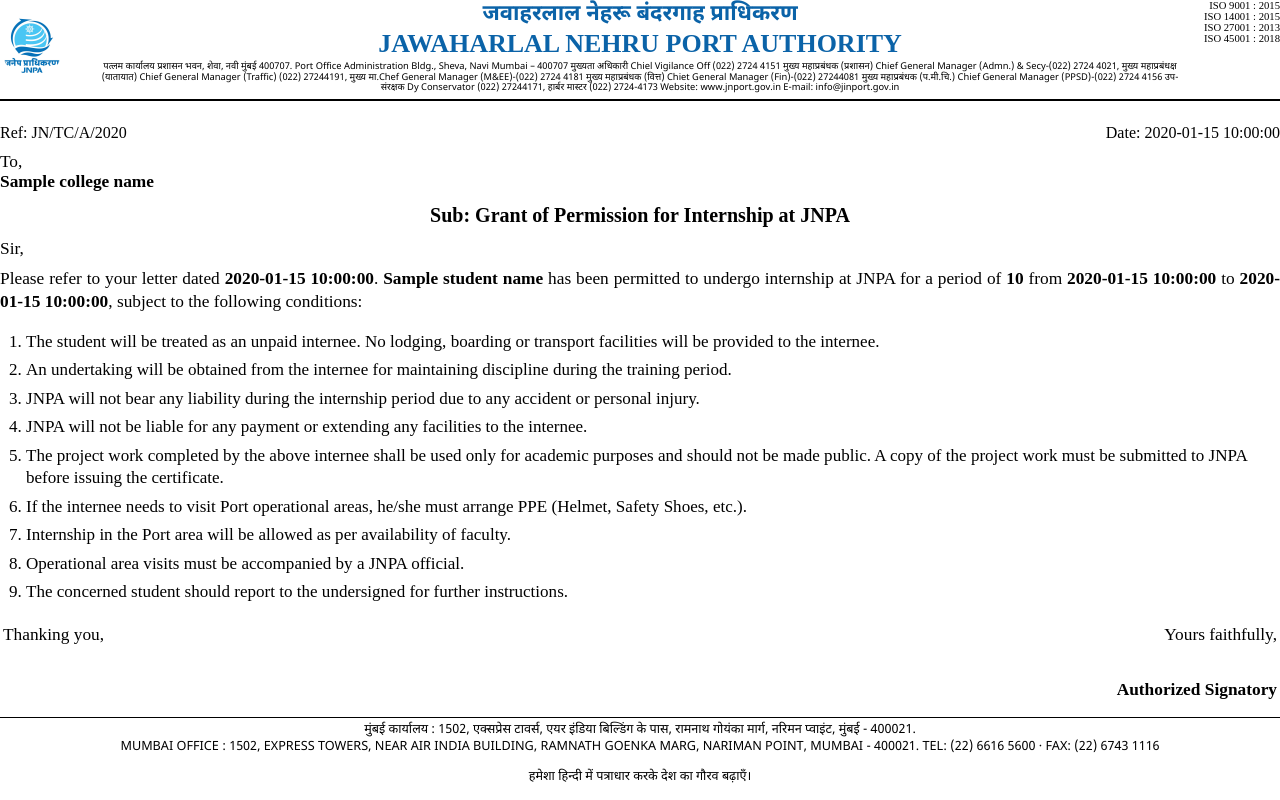
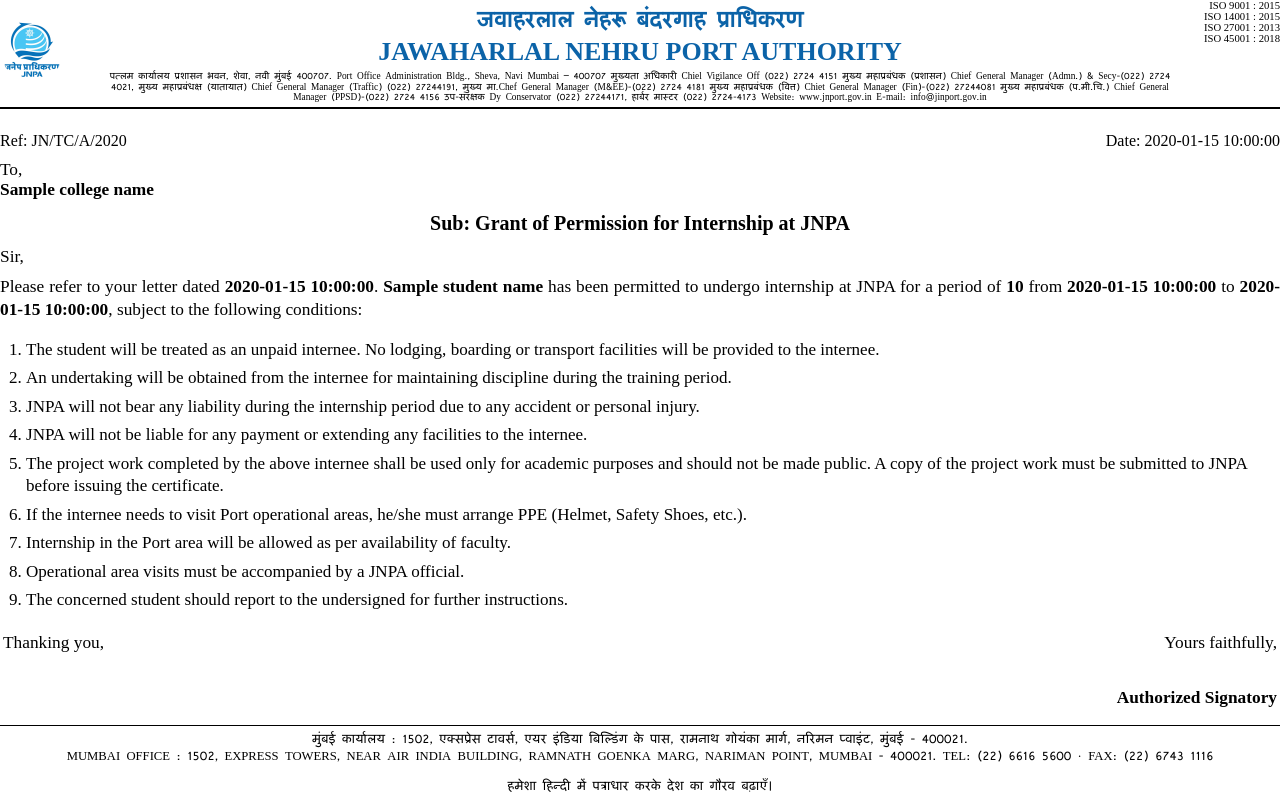
Before and after one commit to Kartik915d/JNPA-Internship-letter-Generator, a Flask app: template templates/internship_letter.html in a window 1280 px wide. Run offline with Flask 2, Linux system fonts and the light colour scheme; the template is opened without the code that fills it: most values are stand-ins (such as "Sample title", 1, 10 or a date in 2020); parts of the project's set-up code (start-up, migrations or seed data) failed here and were passed over.

Commit message:
Refactor CSS styles in internship letter template

```diff
--- a/templates/internship_letter.html
+++ b/templates/internship_letter.html
@@ -5,45 +5,16 @@
   <title>Internship Letter</title>
 
   <style>
-  /* =====================================================
-     PAGE SETUP
-     ===================================================== */
+    /* -------- PAGE SETUP -------- */
     @page { size: A4; margin: 20mm 18mm 26mm 18mm; }
 
-  /* =====================================================
-     HINDI FONT STACK (BULLETPROOF)
-     ===================================================== */
-
-  /* 1️⃣ Noto Sans Devanagari – Variable (Best) */
+    /* -------- HINDI FONT (MANGAL) -------- */
     @font-face {
-    font-family: 'HindiPrimary';
-    src: url('{{ url_for("static", filename="fonts/NotoSansDevanagari-VariableFont_wdth,wght.ttf") }}')
+      font-family: 'Mangal';
+      src: url('{{ url_for("static", filename="fonts/MANGAL.TTF") }}')
            format('truetype');
-    font-weight: 100 900;
-    font-style: normal;
     }
 
-  /* 2️⃣ Noto Sans Devanagari – Regular (Fallback) */
-  @font-face {
-    font-family: 'HindiFallback1';
-    src: url('{{ url_for("static", filename="fonts/NotoSansDevanagari-Regular.ttf") }}')
-         format('truetype');
-    font-weight: normal;
-    font-style: normal;
-  }
-
-  /* 3️⃣ Mangal – Last resort (Guaranteed Hindi) */
-  @font-face {
-    font-family: 'HindiFallback2';
-    src: url('{{ url_for("static", filename="fonts/MANGAL.TTF") }}')
-         format('truetype');
-    font-weight: normal;
-    font-style: normal;
-  }
-
-  /* =====================================================
-     GLOBAL TYPOGRAPHY
-     ===================================================== */
     body {
       font-family: "Times New Roman", Times, serif;
       color: #000;
@@ -51,18 +22,11 @@
       padding: 0;
     }
 
-  /* Hindi utility class */
     .hindi {
-    font-family:
-      'HindiPrimary',
-      'HindiFallback1',
-      'HindiFallback2',
-      serif;
+      font-family: 'Mangal', serif;
     }
 
-  /* =====================================================
-     HEADER
-     ===================================================== */
+    /* -------- HEADER -------- */
     .jnpa-letterhead {
       position: relative;
       margin-bottom: 6mm;
@@ -116,9 +80,7 @@
       border-top: 2px solid #000;
     }
 
-  /* =====================================================
-     CONTENT
-     ===================================================== */
+    /* -------- CONTENT -------- */
     .meta {
       display: flex;
       justify-content: space-between;
@@ -150,9 +112,7 @@
       margin-bottom: 10px;
     }
 
-  /* =====================================================
-     CONDITIONS (COMPACT)
-     ===================================================== */
+    /* -------- CONDITIONS (COMPACT) -------- */
     ol.conditions {
       font-size: 12.8pt;
       line-height: 1.32;
@@ -166,9 +126,7 @@
       page-break-inside: avoid;
     }
 
-  /* =====================================================
-     SIGNATURE
-     ===================================================== */
+    /* -------- SIGNATURE -------- */
     .signature-table {
       width: 100%;
       margin-top: 18px;
@@ -184,9 +142,7 @@
       font-weight: bold;
     }
 
-  /* =====================================================
-     FOOTER (BOTTOM SAFE)
-     ===================================================== */
+    /* -------- FOOTER (BOTTOM SAFE) -------- */
     .footer {
       border-top: 1px solid #000;
       margin-top: 14px;
@@ -202,7 +158,6 @@
       font-size: 9.5pt;
     }
   </style>
-
 </head>
 
 <body>
```
Lines whose indentation alone changed are shown as unchanged.
